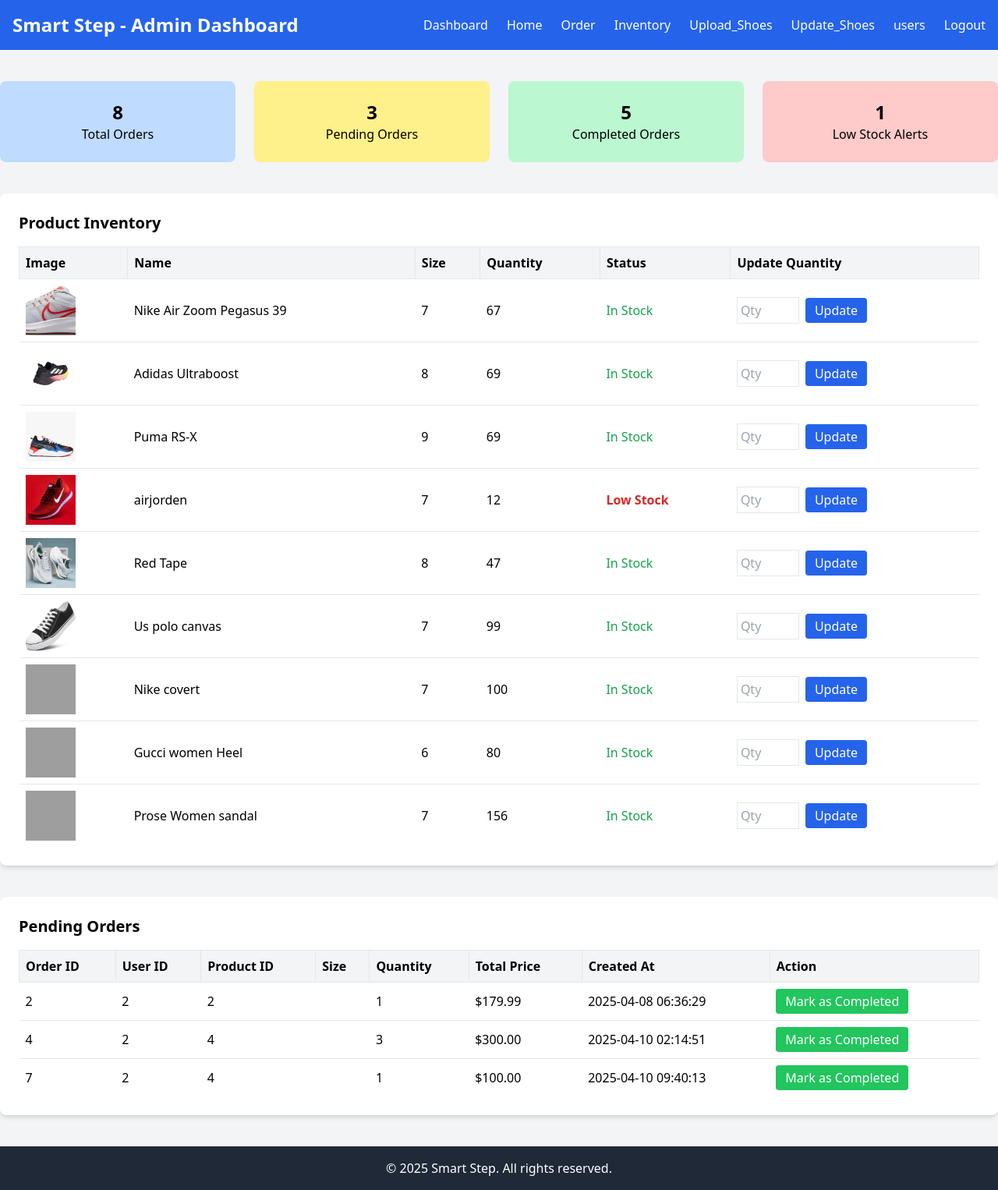
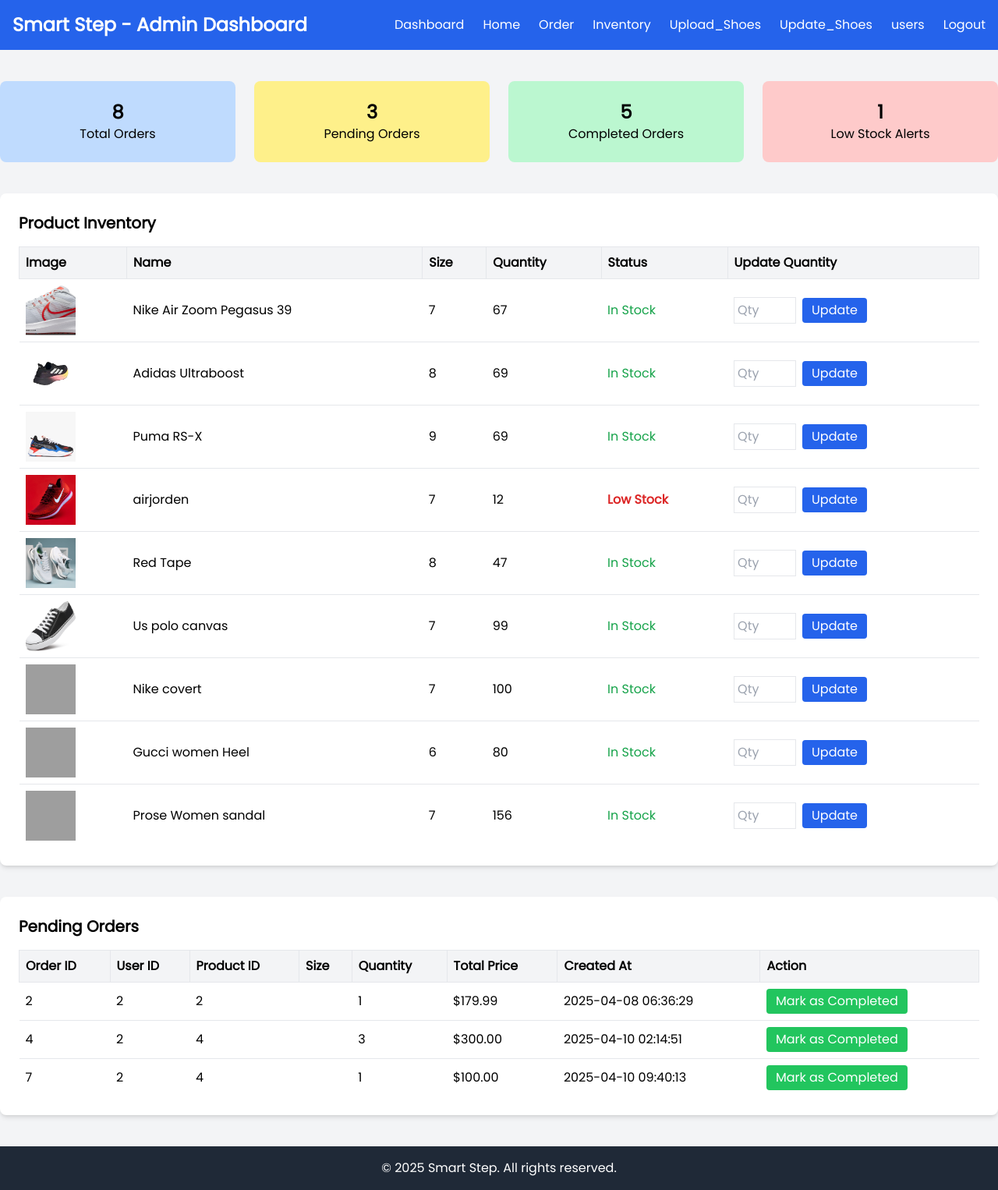
Before and after one commit to prince9661/smart_step, a PHP site: page /admin.php in a window 1280 px wide. Shown: the whole page at 78% size. Run offline with PHP 8.4, Linux system fonts and the light colour scheme; data comes from the database, SQL or seed files in the repository; some libraries are stand-ins or nearby versions; grey boxes are pictures that could not be loaded.

Commit message:
admin.php

```diff
--- a/src/admin.php
+++ b/src/admin.php
@@ -5,16 +5,13 @@
     die("Connection failed: " . $conn->connect_error);
 }
 
-// Fetch metrics
 $totalOrders = $conn->query("SELECT COUNT(*) AS count FROM orders")->fetch_assoc()['count'];
 $pendingOrders = $conn->query("SELECT COUNT(*) AS count FROM orders WHERE status='Pending'")->fetch_assoc()['count'];
 $completedOrders = $conn->query("SELECT COUNT(*) AS count FROM orders WHERE status='Completed'")->fetch_assoc()['count'];
 $lowStockItems = $conn->query("SELECT COUNT(*) AS count FROM products WHERE quantity < 20")->fetch_assoc()['count'];
 
-// Fetch all products
 $products = $conn->query("SELECT * FROM products");
 ?>
-
 
 <!DOCTYPE html>
 <html lang="en">
@@ -22,7 +19,19 @@
     <meta charset="UTF-8">
     <title>Admin Dashboard - Smart Step</title>
     <meta name="viewport" content="width=device-width, initial-scale=1.0">
+
+    <!-- Tailwind CDN -->
     <script src="https://cdn.tailwindcss.com"></script>
+
+    <!-- Google Fonts: Poppins -->
+    <link href="https://fonts.googleapis.com/css2?family=Poppins&display=swap" rel="stylesheet">
+
+    <!-- Custom font override -->
+    <style>
+        * {
+            font-family: 'Poppins', sans-serif !important;
+        }
+    </style>
 </head>
 <body class="bg-gray-100">
 
@@ -105,6 +114,7 @@
         </tbody>
     </table>
 </section>
+
 <!-- Pending Orders Management -->
 <section class="container mx-auto mt-10 bg-white p-6 rounded-lg shadow-md">
     <h2 class="text-xl font-bold mb-4">Pending Orders</h2>
```
